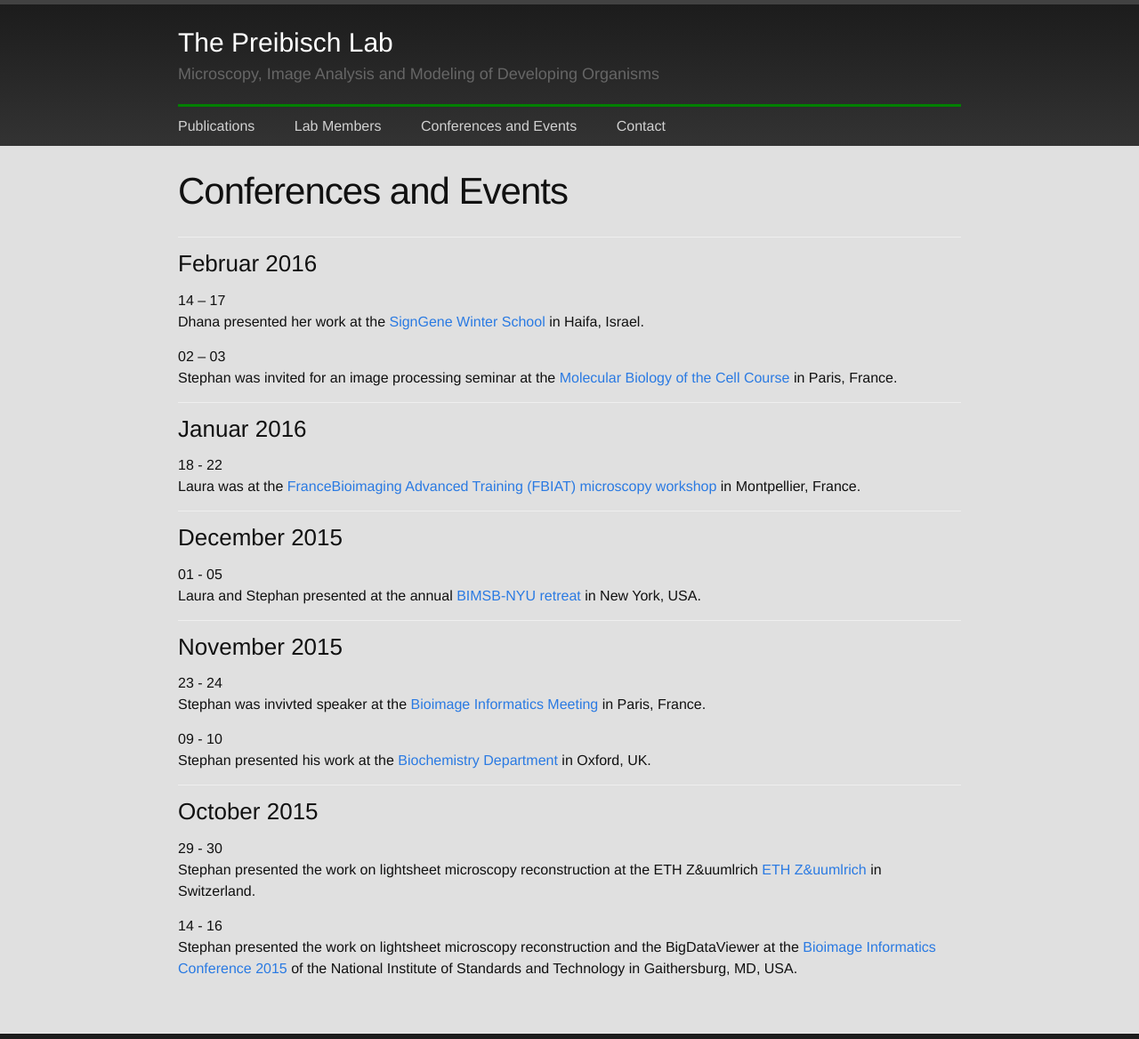
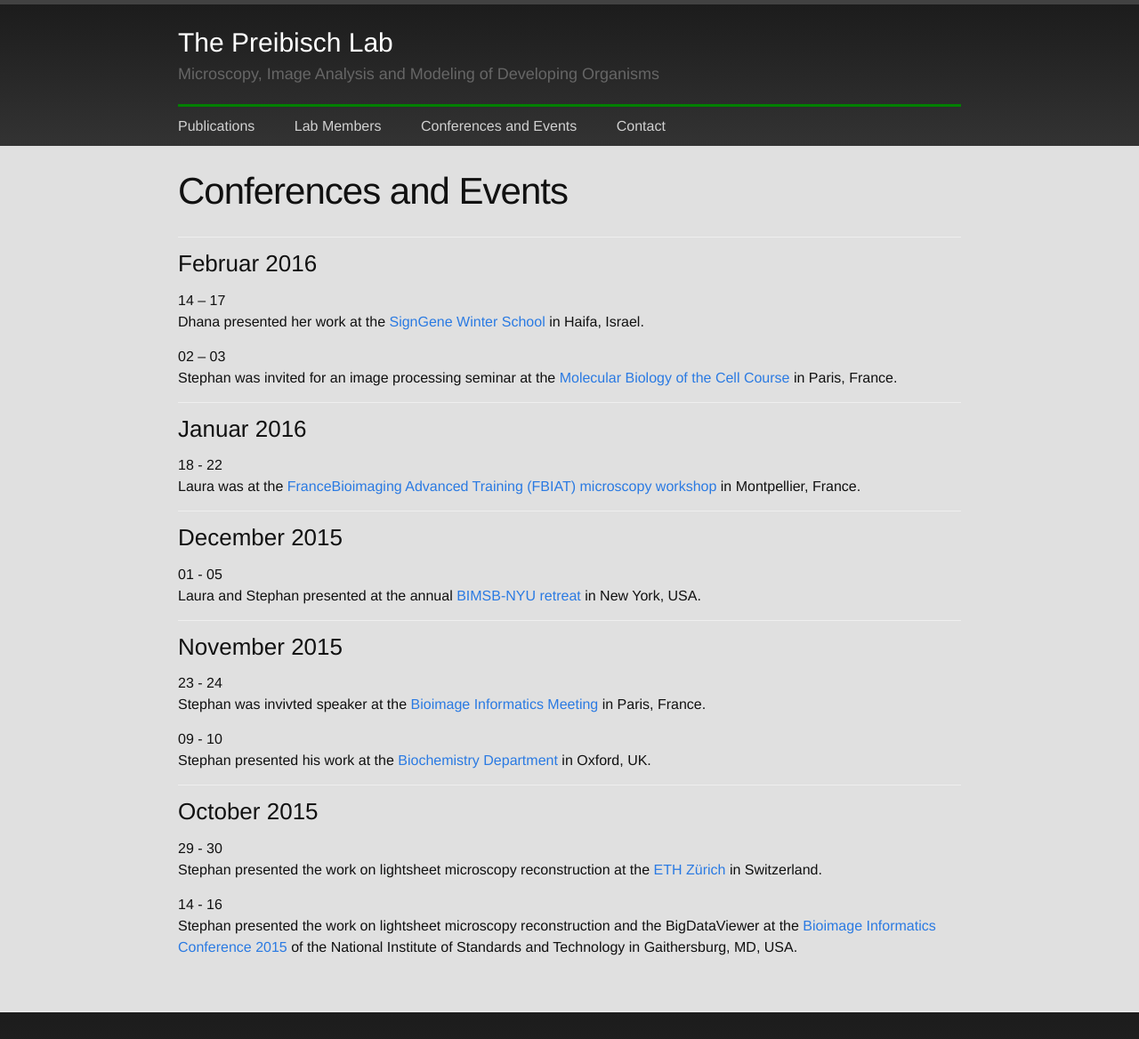
Before and after one commit to PreibischLab/preibisch-labsite, a Jekyll site: the page built from events.md, in a window 1280 px wide. Shown: the top 1168 px of the page at 89% size. Built offline with Jekyll 4.4.1, drawn with Linux system fonts in a browser that asks for light colours.

Commit message:
Hopefully fixed ü in Zürich

```diff
--- a/events.md
+++ b/events.md
@@ -44,7 +44,7 @@ Stephan presented his work at the [Biochemistry Department](http://www.bioch.ox.
 ### October 2015
 
 29 - 30
-Stephan presented the work on lightsheet microscopy reconstruction at the ETH Z&uumlrich [ETH Z&uumlrich](https://www.ethz.ch/){:target="_blank"} in Switzerland.
+Stephan presented the work on lightsheet microscopy reconstruction at the [ETH Z&uuml;rich](https://www.ethz.ch/){:target="_blank"} in Switzerland.
 
 14 - 16
 Stephan presented the work on lightsheet microscopy reconstruction and the BigDataViewer at the [Bioimage Informatics Conference 2015](http://www.nist.gov/itl/ssd/is/bioimage-conference-2015.cfm){:target="_blank"} of the National Institute of Standards and Technology in Gaithersburg, MD, USA.
```
